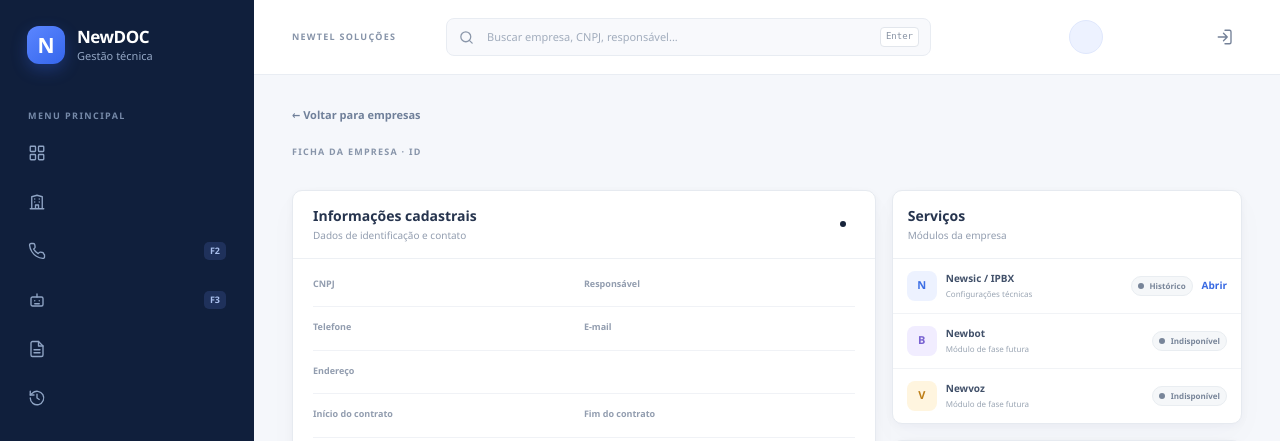
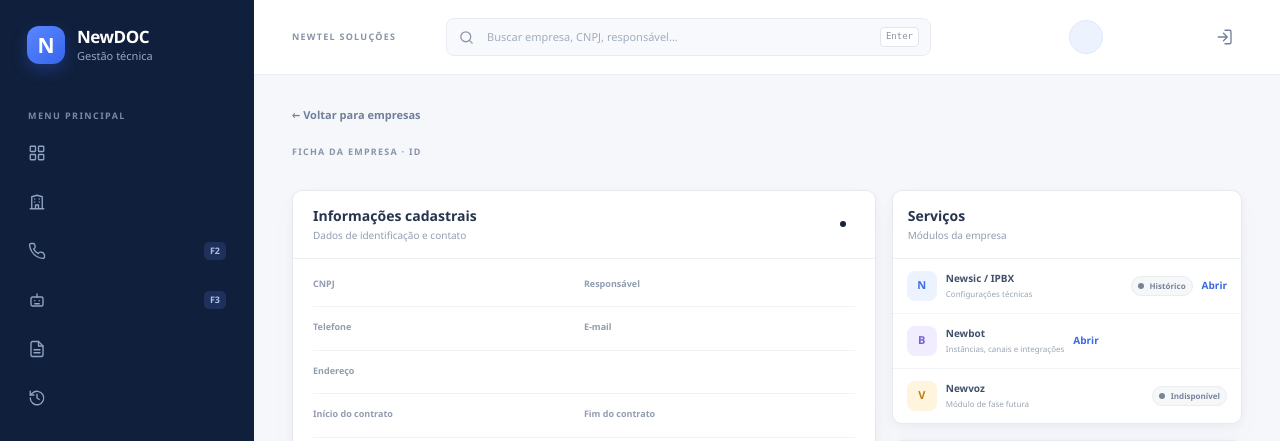
Before and after one commit to JoaoLucascp/Newdoc-inicial, a PHP site: template resources/views/companies/show.php in a window 1280 px wide. Shown: the top 441 px of the page. Run offline with PHP 8.4, Linux system fonts and the light colour scheme; the template is opened without the code that fills it: most values are stand-ins (such as "Sample title", 1, 10 or a date in 2020); data that the repository does not hold is empty.

Commit message:
Adiciona link do Newbot na ficha da empresa

```diff
--- a/resources/views/companies/show.php
+++ b/resources/views/companies/show.php
@@ -48,7 +48,9 @@ foreach ($newsicInstances as $newsicInstance) {
                 <?php else: ?><span class="status-badge status-muted"><span></span>Não cadastrado</span><?php endif; ?>
                 <a class="text-link" href="/empresas/<?= h($company['id']) ?>/newsic">Abrir</a>
             </div>
-            <div class="future-module"><span class="module-icon icon-purple">B</span><span><strong>Newbot</strong><small>Módulo de fase futura</small></span><span class="status-badge status-muted"><span></span>Indisponível</span></div>
+            <div class="future-module"><span class="module-icon icon-purple">B</span><span><strong>Newbot</strong><small>Instâncias, canais e integrações</small></span>
+                <a class="text-link" href="/empresas/<?= h($company['id']) ?>/newbot">Abrir</a>
+            </div>
             <div class="future-module"><span class="module-icon icon-amber">V</span><span><strong>Newvoz</strong><small>Módulo de fase futura</small></span><span class="status-badge status-muted"><span></span>Indisponível</span></div>
         </section>
         <section class="panel side-card">
```
